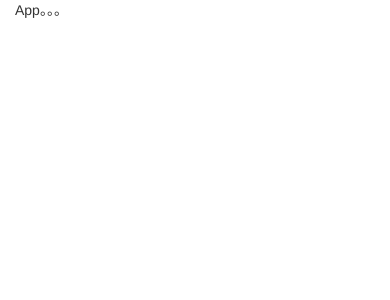
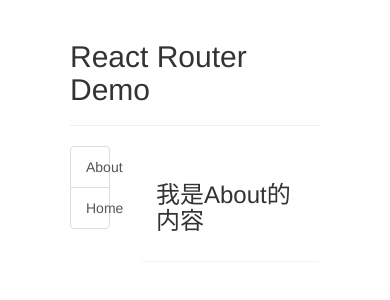
Before and after one commit to Axehco/ReactNotes, a React (Create React App) app: page /about in a window 390 px wide. Shown: the top 300 px of the page. Built offline with nearby package versions, Linux system fonts and the light colour scheme.

Commit message:
077_路由的基本使用

```diff
--- a/package.json
+++ b/package.json
@@ -13,6 +13,7 @@
     "pubsub-js": "^1.9.4",
     "react": "^18.2.0",
     "react-dom": "^18.2.0",
+    "react-router-dom": "^5.3.4",
     "react-scripts": "5.0.1",
     "web-vitals": "^2.1.4"
   },
--- a/src/App.jsx
+++ b/src/App.jsx
@@ -1,10 +1,39 @@
 import React, { Component } from 'react';
+import { Link, Route } from 'react-router-dom'
+import Home from './components/Home'
+import About from './components/About'
 
 class App extends Component {
 	render() {
 		return (
-			<div className="container">
-				App。。。
+			<div>
+				<div className="row">
+					<div className="col-xs-offset-2 col-xs-8">
+						<div className="page-header"><h2>React Router Demo</h2></div>
+					</div>
+				</div>
+				<div className="row">
+					<div className="col-xs-2 col-xs-offset-2">
+						<div className="list-group">
+							{/* 原生html中，靠<a>跳转不同的页面 */}
+							{/* <a className="list-group-item" href="./about.html">About</a>
+							<a className="list-group-item active" href="./home.html">Home</a> */}
+
+							{/* 在React中靠路由链接实现切换组件--编写路由链接 */}
+
+							<Link className="list-group-item" to="/about">About</Link>
+							<Link className="list-group-item" to="/home">Home</Link>
+						</div>
+					</div>
+					<div className="col-xs-6">
+						<div className="panel">
+							<div className="panel-body">
+								<Route path="/about" component={About} />
+								<Route path="/home" component={Home} />
+							</div>
+						</div>
+					</div>
+				</div>
 			</div>
 		);
 	}
--- /dev/null
+++ b/src/components/About/index.jsx
@@ -0,0 +1,11 @@
+import React, { Component } from 'react';
+
+class About extends Component {
+  render() {
+    return (
+      <h3>我是About的内容</h3>
+    );
+  }
+}
+
+export default About;
--- /dev/null
+++ b/src/components/Home/index.jsx
@@ -0,0 +1,11 @@
+import React, { Component } from 'react';
+
+class Home extends Component {
+  render() {
+    return (
+      <h3>我是Home的内容</h3>
+    );
+  }
+}
+
+export default Home;
--- a/src/index.js
+++ b/src/index.js
@@ -2,7 +2,8 @@
 import React from 'react'
 //引入ReactDOM
 import ReactDOM from 'react-dom'
+import { BrowserRouter } from 'react-router-dom'
 //引入App
 import App from './App'
 
-ReactDOM.render(<App/>,document.getElementById('root'))
+ReactDOM.render(<BrowserRouter><App /></BrowserRouter>, document.getElementById('root'))
```
Also changed, not shown: 2 other files (tests, documents, lock files or other folders).
